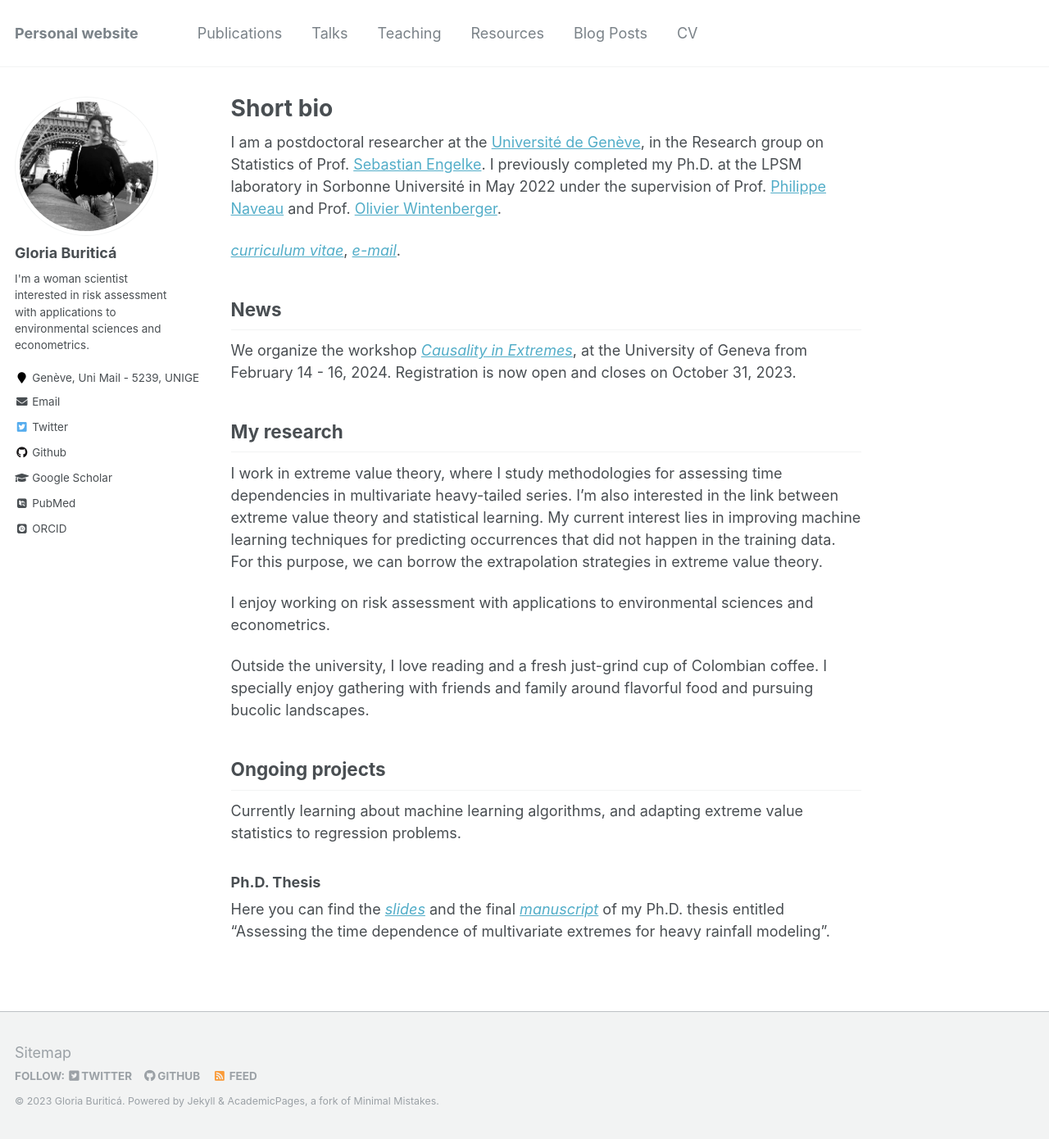
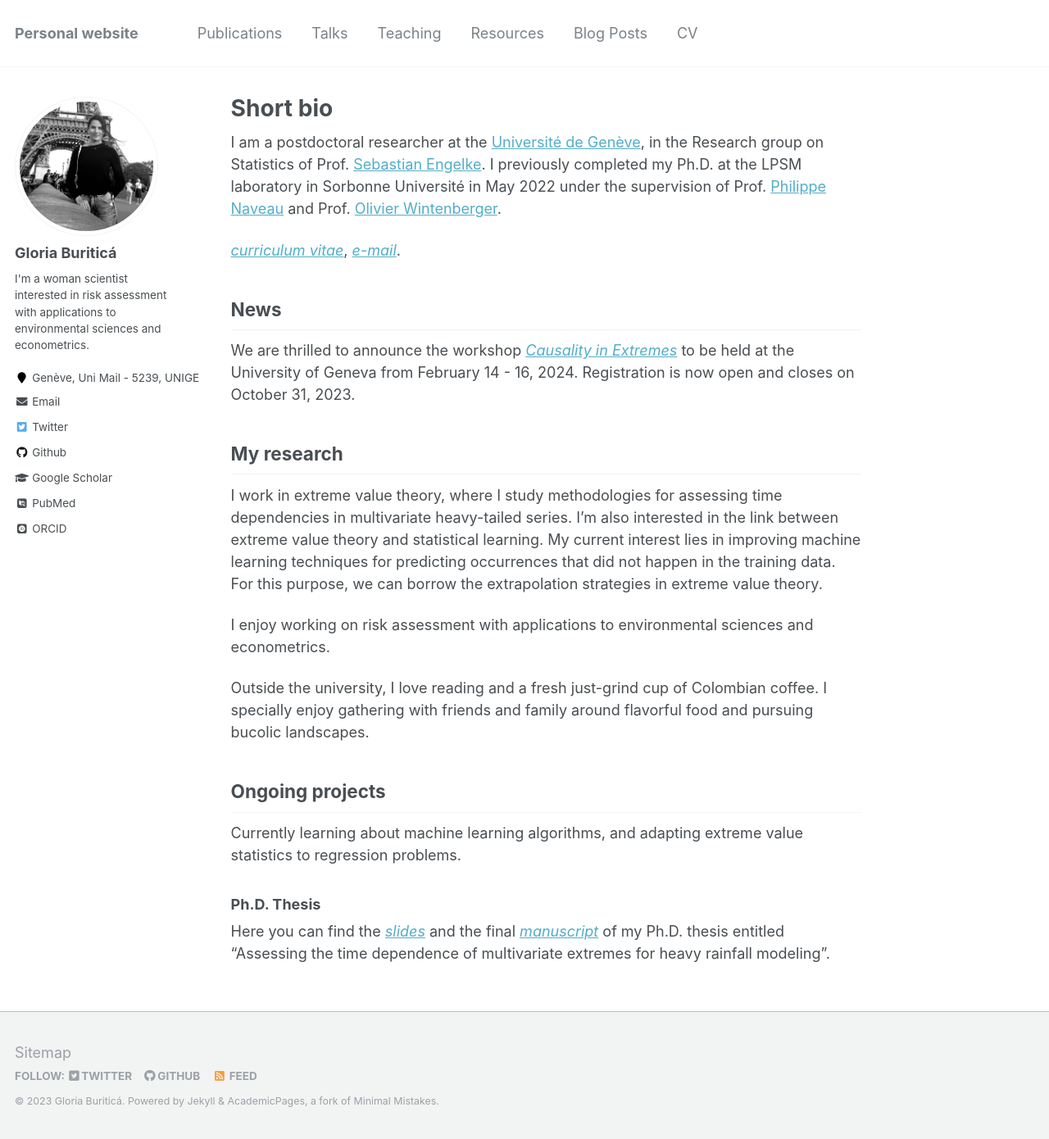
Before and after one commit to GBuritica/GBuritica.github.io, a Jekyll site: the page built from _pages/about.md, in a window 1280 px wide and 1390 px high. Shown: the whole window at 82% size. Built offline with Jekyll 4.4.1, drawn with Linux system fonts in a browser that asks for light colours; some web fonts are replaced.

Commit message:
Update about.md

```diff
--- a/_pages/about.md
+++ b/_pages/about.md
@@ -16,7 +16,7 @@
 
 
 ## News
-We organize the workshop [*Causality in Extremes*](https://sites.google.com/view/causality-extremes), at the University of Geneva from February 14 - 16, 2024.
+We are thrilled to announce the workshop [*Causality in Extremes*](https://sites.google.com/view/causality-extremes) to be held at the University of Geneva from February 14 - 16, 2024.
 Registration is now open and closes on October 31, 2023.
 
 ## My research
```
